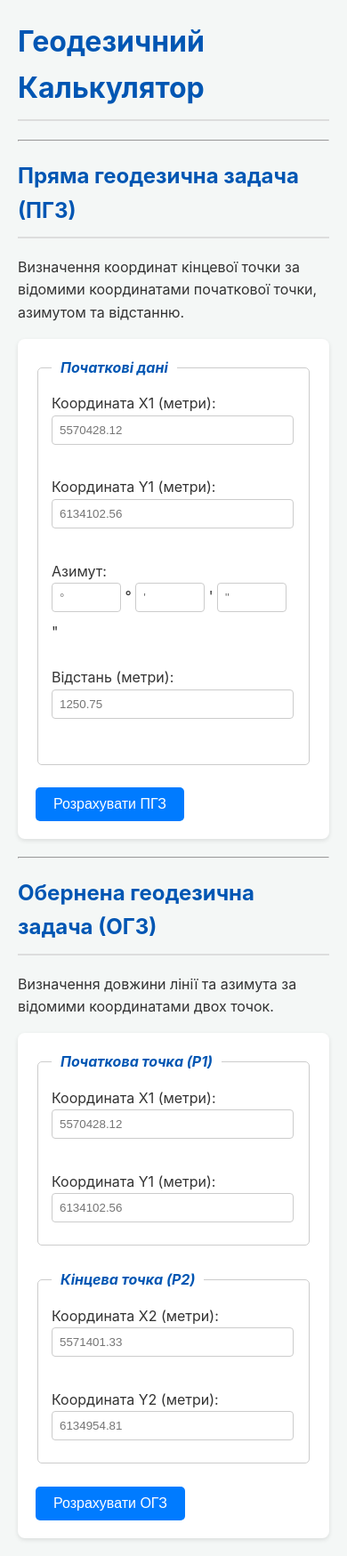
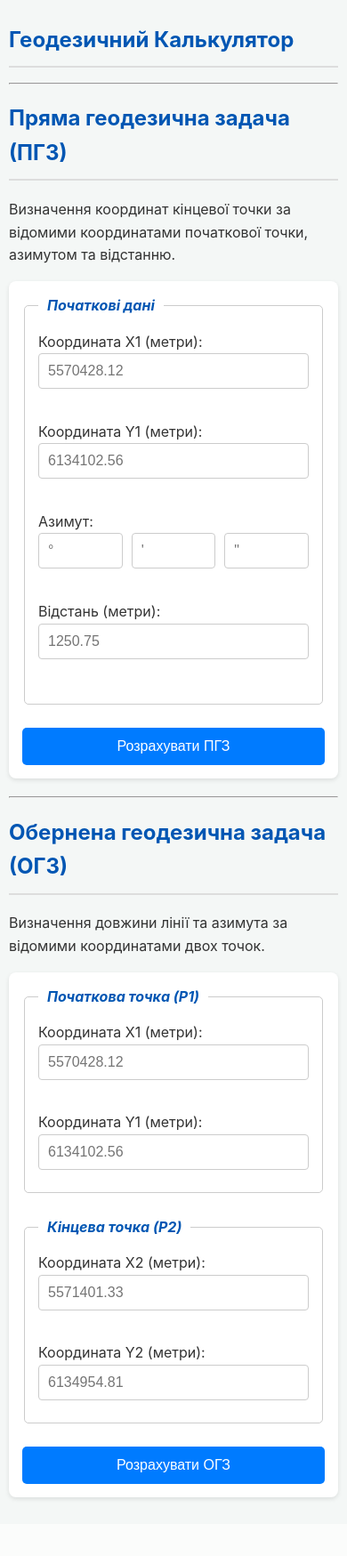
Before and after one commit to IsNazar11/geocalc-flask-app, a Flask app: page / in a window 390 px wide. Shown: the whole page at 89% size. After the commit the page ends 1687 px from the top, so only its background shows below. Run offline with Flask 3, Linux system fonts and the light colour scheme.

Commit message:
Add files via upload

```diff
--- a/app.py
+++ b/app.py
@@ -12,75 +12,75 @@ def index():
 
 @app.route('/direct', methods=['POST'])
 def direct_task():
-    # ... код для прямої задачі залишається без змін ...
-    # --- Отримуємо дані з форми ---
-    x1 = float(request.form.get('pgz_x1'))
-    y1 = float(request.form.get('pgz_y1'))
-    distance = float(request.form.get('distance'))
+    # --- Збираємо дані в словник ---
+    pgz_inputs = {
+        'x1': request.form.get('pgz_x1'),
+        'y1': request.form.get('pgz_y1'),
+        'azimuth_deg': request.form.get('azimuth_deg'),
+        'azimuth_min': request.form.get('azimuth_min'),
+        'azimuth_sec': request.form.get('azimuth_sec'),
+        'distance': request.form.get('distance')
+    }
 
-    # Отримуємо азимут і конвертуємо в десяткові градуси
-    deg = float(request.form.get('azimuth_deg'))
-    min = float(request.form.get('azimuth_min'))
-    sec = float(request.form.get('azimuth_sec'))
-    decimal_azimuth = deg + min / 60 + sec / 3600
+    # --- Конвертуємо дані для розрахунків ---
+    x1 = float(pgz_inputs['x1'])
+    y1 = float(pgz_inputs['y1'])
+    distance = float(pgz_inputs['distance'])
+    decimal_azimuth = float(pgz_inputs['azimuth_deg']) + float(pgz_inputs['azimuth_min']) / 60 + float(
+        pgz_inputs['azimuth_sec']) / 3600
 
-    # --- Виконуємо розрахунки (поки що спрощені) ---
-    # Переводимо азимут в радіани для використання в математичних функціях
+    # --- Розрахунки ---
     azimuth_rad = math.radians(decimal_azimuth)
-
-    # Розраховуємо приріст координат
     delta_x = distance * math.cos(azimuth_rad)
     delta_y = distance * math.sin(azimuth_rad)
-
-    # Розраховуємо координати кінцевої точки
     x2 = x1 + delta_x
     y2 = y1 + delta_y
 
-    # Формуємо рядок з результатом
     result_text = f"Координати кінцевої точки (P2): X = {x2:.2f}, Y = {y2:.2f}"
 
-    # Показуємо результат на тій же сторінці
-    return render_template('index.html', pgz_result=result_text)
+    # --- Передаємо в шаблон і результат, і початкові дані ---
+    return render_template('index.html', pgz_result=result_text, pgz_inputs=pgz_inputs)
 
 
-# ОНОВЛЕНА ФУНКЦІЯ ДЛЯ ОБЕРНЕНОЇ ЗАДАЧІ
 @app.route('/inverse', methods=['POST'])
 def inverse_task():
-    # --- Отримуємо дані з форми ---
-    x1 = float(request.form.get('ogz_x1'))
-    y1 = float(request.form.get('ogz_y1'))
-    x2 = float(request.form.get('ogz_x2'))
-    y2 = float(request.form.get('ogz_y2'))
+    # --- Збираємо дані в словник ---
+    ogz_inputs = {
+        'x1': request.form.get('ogz_x1'),
+        'y1': request.form.get('ogz_y1'),
+        'x2': request.form.get('ogz_x2'),
+        'y2': request.form.get('ogz_y2')
+    }
 
-    # --- Виконуємо розрахунки ---
+    # --- Конвертуємо дані для розрахунків ---
+    x1 = float(ogz_inputs['x1'])
+    y1 = float(ogz_inputs['y1'])
+    x2 = float(ogz_inputs['x2'])
+    y2 = float(ogz_inputs['y2'])
+
+    # ... (вся логіка розрахунків залишається без змін) ...
     delta_x = x2 - x1
     delta_y = y2 - y1
-
     distance = math.sqrt(delta_x ** 2 + delta_y ** 2)
-
-    # --- Логіка для румба та азимута ---
-    rhumb_deg_abs = abs(math.degrees(math.atan(delta_y / delta_x)))
-
-    # Визначаємо чверть і розраховуємо румб та азимут
+    if delta_x == 0:
+        rhumb_deg_abs = 90.0 if delta_y != 0 else 0.0
+    else:
+        rhumb_deg_abs = abs(math.degrees(math.atan(delta_y / delta_x)))
+    # ... і так далі ...
     if delta_x > 0 and delta_y > 0:
         quarter = "I чверть (Пн-Сх)"
-        rhumb_str = f"r = {rhumb_deg_abs:.4f}°"
         azimuth_deg = rhumb_deg_abs
     elif delta_x < 0 and delta_y > 0:
-        quarter = "II чверть (Пн-Зх)"
-        rhumb_str = f"r = {180 - rhumb_deg_abs:.4f}°"
+        quarter = "II чверть (Пд-Сх)"
         azimuth_deg = 180 - rhumb_deg_abs
     elif delta_x < 0 and delta_y < 0:
         quarter = "III чверть (Пд-Зх)"
-        rhumb_str = f"r = {rhumb_deg_abs:.4f}°"
         azimuth_deg = 180 + rhumb_deg_abs
     elif delta_x > 0 and delta_y < 0:
-        quarter = "IV чверть (Пд-Сх)"
-        rhumb_str = f"r = {360 - rhumb_deg_abs:.4f}°"
+        quarter = "IV чверть (Пн-Зх)"
         azimuth_deg = 360 - rhumb_deg_abs
-    else:  # Випадки на осях
+    else:
         quarter = "На осі"
-        rhumb_str = ""
         if delta_x == 0 and delta_y > 0:
             azimuth_deg = 90
         elif delta_x == 0 and delta_y < 0:
@@ -92,21 +92,23 @@ def inverse_task():
         else:
             azimuth_deg = 0
 
-    # Конвертуємо десятковий азимут в Г-М-С
     az_deg = int(azimuth_deg)
     az_min_decimal = (azimuth_deg - az_deg) * 60
     az_min = int(az_min_decimal)
     az_sec = (az_min_decimal - az_min) * 60
+    azimuth_gms_str = f"{az_deg}°{az_min}'{az_sec:.2f}\""
 
-    azimuth_gms_str = f"{az_deg}° {az_min}' {az_sec:.2f}\""
+    rm_deg = int(rhumb_deg_abs)
+    rm_min_decimal = (rhumb_deg_abs - rm_deg) * 60
+    rm_min = int(rm_min_decimal)
+    rm_sec = (rm_min_decimal - rm_min) * 60
+    rhumb_gms_str = f"{rm_deg}°{rm_min}'{rm_sec:.2f}\""
 
-    # Формуємо рядок з результатом
-    result_text = f"Відстань = {distance:.2f} м<br>Азимут = {azimuth_gms_str}<br>Румб: {rhumb_str} ({quarter})"
+    final_rhumb_str = f"Румб = {rhumb_gms_str} ({quarter})" if quarter != "На осі" else "Румб: (На осі)"
+    result_text = f"Відстань = {distance:.2f} м<br>Азимут = {azimuth_gms_str}<br>{final_rhumb_str}"
 
-    # Оновлюємо index.html, щоб результат виводився без екранування HTML
-    # Ми додамо атрибут `| safe` в шаблоні
-    return render_template('index.html', ogz_result=result_text)
-
+    # --- Передаємо в шаблон і результат, і початкові дані ---
+    return render_template('index.html', ogz_result=result_text, ogz_inputs=ogz_inputs)
 
 if __name__ == '__main__':
     app.run(debug=True)
--- a/static/css/style.css
+++ b/static/css/style.css
@@ -1,9 +1,15 @@
+/* Глобальний стиль для правильного розрахунку розмірів */
+* {
+    box-sizing: border-box;
+}
+
 body {
     font-family: -apple-system, BlinkMacSystemFont, "Segoe UI", Roboto, "Helvetica Neue", Arial, sans-serif;
     background-color: #f4f7f6;
     color: #333;
     line-height: 1.6;
-    margin: 20px;
+    margin: 0; /* Прибираємо відступи за замовчуванням */
+    padding: 15px; /* Додаємо внутрішні відступи */
 }
 
 h1, h2 {
@@ -34,42 +40,66 @@ legend {
 }
 
 input[type="number"] {
-    padding: 8px;
+    padding: 10px;
     border: 1px solid #ccc;
     border-radius: 4px;
-    width: calc(100% - 20px);
+    /* Поля тепер займають 100% ширини батьківського елемента */
+    width: 100%;
     margin-bottom: 10px;
+    font-size: 16px; /* Збільшуємо шрифт для кращої читабельності */
 }
 
-/* Спеціальний стиль для полів азимута */
-input[name^="azimuth"] {
-    width: 80px;
-    display: inline-block;
+/* НОВИЙ СТИЛЬ ДЛЯ ГНУЧКИХ ПОЛІВ АЗИМУТА */
+.azimuth-inputs {
+    display: flex; /* Вмикаємо гнучку модель */
+    gap: 10px; /* Додаємо проміжок між полями */
 }
 
-/* ... (весь код до кнопки без змін) ... */
+.azimuth-inputs input {
+    /* Кожне поле буде займати рівну частину доступного простору */
+    flex: 1;
+    min-width: 60px; /* Мінімальна ширина, щоб поля не злипалися */
+}
+
 
 button {
     background-color: #007bff;
     color: white;
-    padding: 10px 20px;
+    padding: 12px 20px;
     border: none;
     border-radius: 5px;
     cursor: pointer;
     font-size: 16px;
+    /* Кнопка займає всю ширину для зручності на мобільних */
+    width: 100%;
 }
 
-/* Вказуємо тільки той стиль, що змінюється */
 button:hover {
     background-color: #0056b3;
 }
 
-/* Стиль для результату */
 .result {
     background-color: #e9f7ef;
     border-left: 5px solid #28a745;
     padding: 15px;
     margin-top: 20px;
     border-radius: 5px;
+    /* Дозволяє переносити довгі слова/результати */
+    word-wrap: break-word;
 }
-/* Зайва дужка в кінці була прибрана */
+
+/* МЕДІА-ЗАПИТ: Правила всередині застосовуються тільки для екранів шириною 768px або менше */
+@media (max-width: 768px) {
+    body {
+        padding: 10px;
+        -webkit-text-size-adjust: 100%; /* Запобігає автозбільшенню шрифту на iOS */
+    }
+
+    h1 {
+        font-size: 24px;
+    }
+
+    form {
+        padding: 15px;
+    }
+}
--- a/templates/index.html
+++ b/templates/index.html
@@ -3,6 +3,7 @@
 <head>
     <meta charset="UTF-8">
     <title>Геодезичний Калькулятор</title>
+    <meta name="viewport" content="width=device-width, initial-scale=1.0">
     <link rel="stylesheet" href="{{ url_for('static', filename='css/style.css') }}">
 </head>
 <body>
@@ -17,29 +18,28 @@
     <fieldset>
         <legend>Початкові дані</legend>
         <label>Координата X1 (метри):</label><br>
-            <input type="number" name="pgz_x1" step="any" required placeholder="5570428.12"><br><br>
+        <input type="number" name="pgz_x1" step="any" required placeholder="5570428.12" value="{{ pgz_inputs.x1 if pgz_inputs }}"><br><br>
 
         <label>Координата Y1 (метри):</label><br>
-            <input type="number" name="pgz_y1" step="any" required placeholder="6134102.56"><br><br>
+        <input type="number" name="pgz_y1" step="any" required placeholder="6134102.56" value="{{ pgz_inputs.y1 if pgz_inputs }}"><br><br>
 
         <label>Азимут:</label><br>
-            <input type="number" name="azimuth_deg" min="0" max="359" required placeholder="°" style="width: 60px;">
-            <label>°</label>
-            <input type="number" name="azimuth_min" min="0" max="59" required placeholder="'" style="width: 60px;">
-            <label>'</label>
-            <input type="number" name="azimuth_sec" step="any" min="0" max="59" required placeholder='"' style="width: 60px;">
-            <label>"</label><br><br>
+        <div class="azimuth-inputs">
+            <input type="number" name="azimuth_deg" min="0" max="359" required placeholder="°" value="{{ pgz_inputs.azimuth_deg if pgz_inputs }}">
+            <input type="number" name="azimuth_min" min="0" max="59" required placeholder="'" value="{{ pgz_inputs.azimuth_min if pgz_inputs }}">
+            <input type="number" name="azimuth_sec" step="any" min="0" max="59" required placeholder='"' value="{{ pgz_inputs.azimuth_sec if pgz_inputs }}">
+        </div>
+        <br>
 
         <label>Відстань (метри):</label><br>
-            <input type="number" name="distance" step="any" required placeholder="1250.75"><br><br>
+        <input type="number" name="distance" step="any" required placeholder="1250.75" value="{{ pgz_inputs.distance if pgz_inputs }}"><br><br>
     </fieldset>
     <br>
     <button type="submit">Розрахувати ПГЗ</button>
 </form>
+
 {% if pgz_result %}
-    <p class="result"><b>{{ pgz_result }}</b></p>
-    <h3>Результат розрахунку ПГЗ:</h3>
-    <p><b>{{ pgz_result }}</b></p>
+    <p class="result"><b>{{ pgz_result | safe }}</b></p>
 {% endif %}
 
     <hr>
@@ -51,25 +51,24 @@
     <fieldset>
         <legend>Початкова точка (P1)</legend>
         <label>Координата X1 (метри):</label><br>
-            <input type="number" name="ogz_x1" step="any" required placeholder="5570428.12"><br><br>
+        <input type="number" name="ogz_x1" step="any" required placeholder="5570428.12" value="{{ ogz_inputs.x1 if ogz_inputs }}"><br><br>
         <label>Координата Y1 (метри):</label><br>
-            <input type="number" name="ogz_y1" step="any" required placeholder="6134102.56"><br>
+        <input type="number" name="ogz_y1" step="any" required placeholder="6134102.56" value="{{ ogz_inputs.y1 if ogz_inputs }}"><br>
     </fieldset>
     <br>
     <fieldset>
         <legend>Кінцева точка (P2)</legend>
         <label>Координата X2 (метри):</label><br>
-            <input type="number" name="ogz_x2" step="any" required placeholder="5571401.33"><br><br>
+        <input type="number" name="ogz_x2" step="any" required placeholder="5571401.33" value="{{ ogz_inputs.x2 if ogz_inputs }}"><br><br>
         <label>Координата Y2 (метри):</label><br>
-            <input type="number" name="ogz_y2" step="any" required placeholder="6134954.81"><br>
+        <input type="number" name="ogz_y2" step="any" required placeholder="6134954.81" value="{{ ogz_inputs.y2 if ogz_inputs }}"><br>
     </fieldset>
     <br>
     <button type="submit">Розрахувати ОГЗ</button>
 </form>
+
 {% if ogz_result %}
     <p class="result"><b>{{ ogz_result | safe }}</b></p>
-    <h3>Результат розрахунку ОГЗ:</h3>
-    <p><b>{{ ogz_result | safe }}</b></p>
 {% endif %}
 
 </body>
```
Lines whose indentation alone changed are shown as unchanged.
